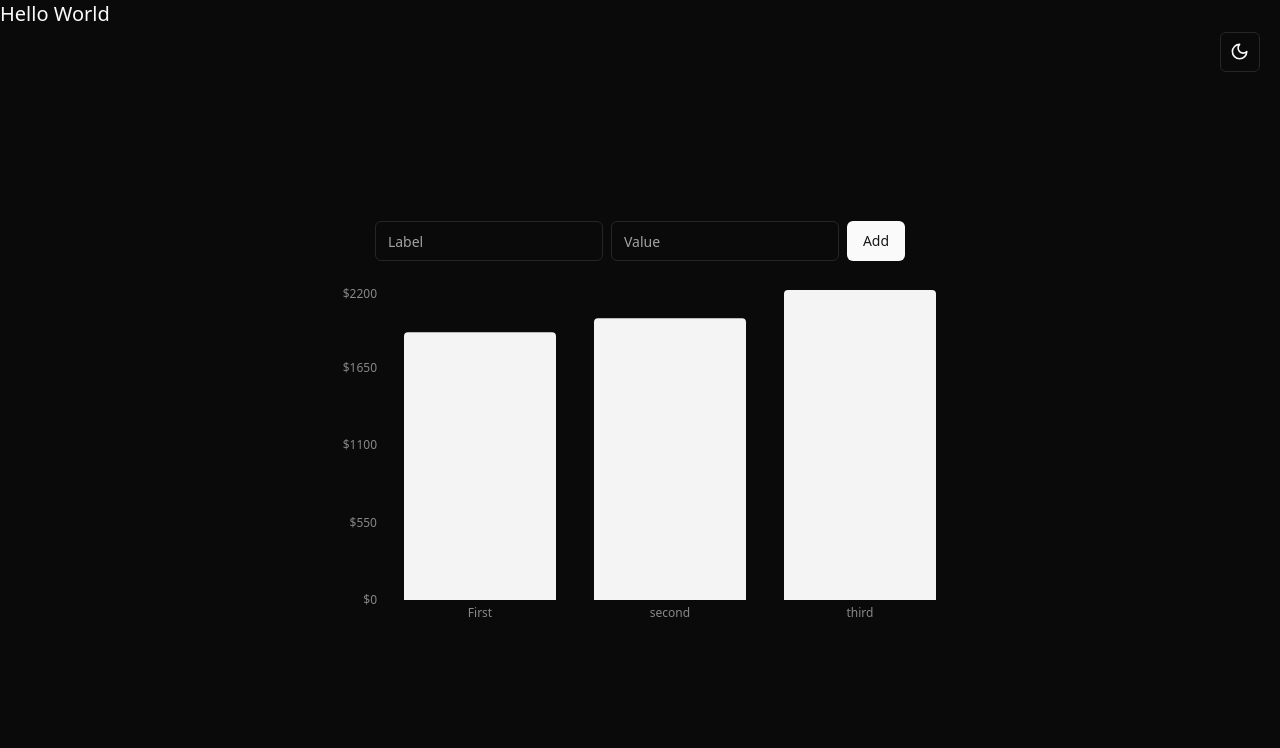
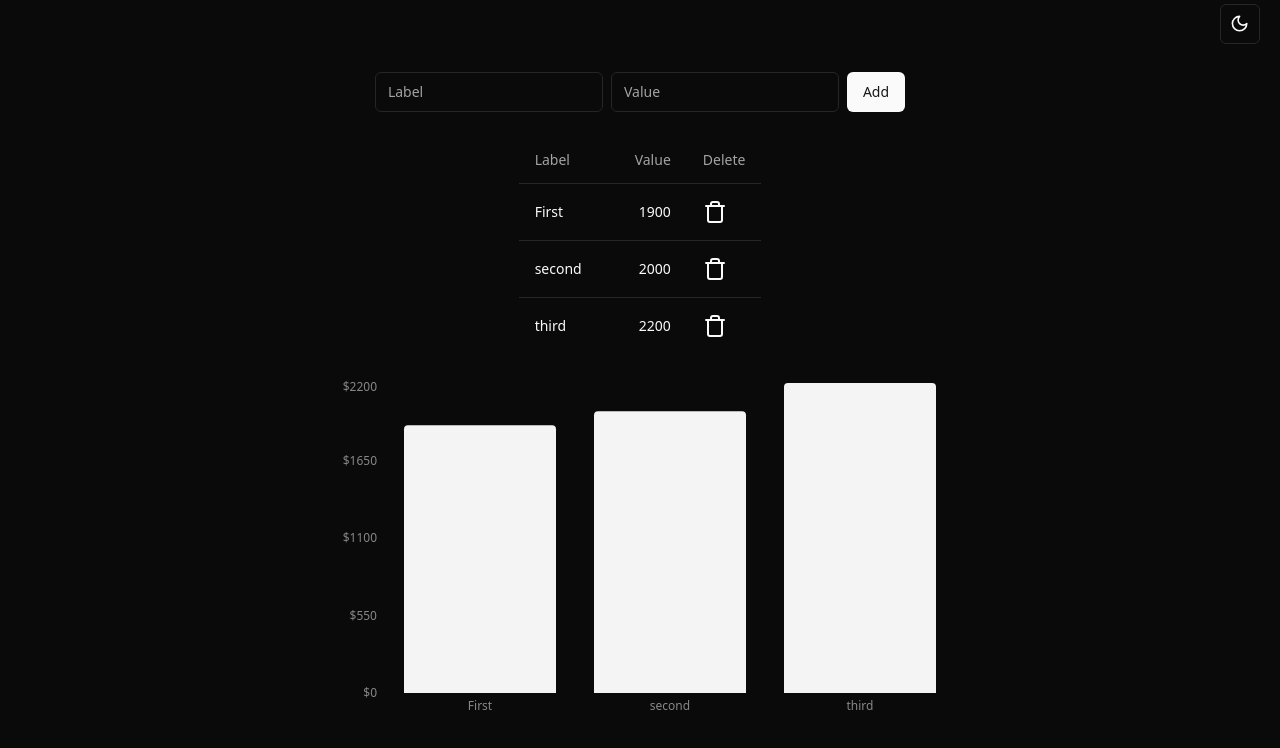
Before and after one commit to Croosh/simplycharting, a React (Vite) app: page / in a window 1280 px wide. Shown: the top 748 px of the page. Built offline with nearby package versions, Linux system fonts and the light colour scheme.

Commit message:
Delete Functionality

```diff
--- a/src/App.tsx
+++ b/src/App.tsx
@@ -3,7 +3,6 @@
 function App() {
   return (
     <>
-      <h1 className=" text-xl">Hello World</h1>
       <Dashoard />
     </>
   );
--- a/src/components/Dashboard.tsx
+++ b/src/components/Dashboard.tsx
@@ -3,6 +3,7 @@
 import { useState } from "react";
 import Chart from "./Chart";
 import { ModeToggle } from "./mode-toggle";
+import DataTable from "./Table";
 export default function Dashoard() {
   const [row, setRow] = useState<object[]>([
     {
@@ -27,6 +28,10 @@
     newLabelValue("");
   };
 
+  const handleDeleteRow = (rowToDelete) => {
+    setRow(row.filter((therow) => therow !== rowToDelete));
+  };
+
   return (
     <div className=" h-screen relative  justify-center items-center flex flex-col gap-6">
       <div className="absolute top-1  right-5">
@@ -49,6 +54,7 @@
         />
         <Button onClick={handleRowCreate}>Add</Button>
       </div>
+      <DataTable data={row} onDeleteRow={handleDeleteRow} />
       <div className="flex w-[50%]">
         <Chart data={row} />
       </div>
--- a/src/components/Table.tsx
+++ b/src/components/Table.tsx
@@ -1,47 +1,40 @@
 import {
-  Cell,
-  Column,
-  Row,
-  TableView,
+  Table,
   TableBody,
+  TableCell,
+  TableHead,
   TableHeader,
-} from "@adobe/react-spectrum";
-import { Delete } from "lucide-react";
+  TableRow,
+} from "@/components/ui/table";
+import { Trash } from "lucide-react";
 
-function Table({ row }: { row: any }) {
+function DataTable({ data, onDeleteRow }) {
   return (
-    <div className="flex gap-2 justify-center items-center flex-col">
-      <div className="flex gap-2 flex-col w-96 justify-center items-center">
-        {row?.length > 0 ? (
-          <TableView
-            width={window.innerWidth / 2}
-            aria-label="Example table with static contents"
-          >
-            <TableHeader>
-              <Column align="center" allowsResizing>
-                Label
-              </Column>
-              <Column align="center" allowsResizing>
-                Value
-              </Column>
-              <Column align="end">Delete</Column>
-            </TableHeader>
-            <TableBody>
-              {row.map((row: any) => (
-                <Row key={row.id}>
-                  <Cell>{row.name}</Cell>
-                  <Cell>{row.value}</Cell>
-                  <Cell>
-                    <Delete />
-                  </Cell>
-                </Row>
-              ))}
-            </TableBody>
-          </TableView>
-        ) : null}
-      </div>
+    <div>
+      <Table>
+        <TableHeader>
+          <TableRow>
+            <TableHead className="w-[100px]">Label</TableHead>
+            <TableHead className="text-right">Value</TableHead>
+            <TableHead className="text-right">Delete</TableHead>
+          </TableRow>
+        </TableHeader>
+        <TableBody>
+          {data.map((row) => {
+            return (
+              <TableRow>
+                <TableCell className="font-medium">{row.name}</TableCell>
+                <TableCell className="text-right">{row.value}</TableCell>
+                <TableCell>
+                  <Trash onClick={() => onDeleteRow(row)} />
+                </TableCell>
+              </TableRow>
+            );
+          })}
+        </TableBody>
+      </Table>
     </div>
   );
 }
 
-export default Table;
+export default DataTable;
--- /dev/null
+++ b/src/components/ui/table.tsx
@@ -0,0 +1,117 @@
+import * as React from "react"
+
+import { cn } from "@/lib/utils"
+
+const Table = React.forwardRef<
+  HTMLTableElement,
+  React.HTMLAttributes<HTMLTableElement>
+>(({ className, ...props }, ref) => (
+  <div className="relative w-full overflow-auto">
+    <table
+      ref={ref}
+      className={cn("w-full caption-bottom text-sm", className)}
+      {...props}
+    />
+  </div>
+))
+Table.displayName = "Table"
+
+const TableHeader = React.forwardRef<
+  HTMLTableSectionElement,
+  React.HTMLAttributes<HTMLTableSectionElement>
+>(({ className, ...props }, ref) => (
+  <thead ref={ref} className={cn("[&_tr]:border-b", className)} {...props} />
+))
+TableHeader.displayName = "TableHeader"
+
+const TableBody = React.forwardRef<
+  HTMLTableSectionElement,
+  React.HTMLAttributes<HTMLTableSectionElement>
+>(({ className, ...props }, ref) => (
+  <tbody
+    ref={ref}
+    className={cn("[&_tr:last-child]:border-0", className)}
+    {...props}
+  />
+))
+TableBody.displayName = "TableBody"
+
+const TableFooter = React.forwardRef<
+  HTMLTableSectionElement,
+  React.HTMLAttributes<HTMLTableSectionElement>
+>(({ className, ...props }, ref) => (
+  <tfoot
+    ref={ref}
+    className={cn(
+      "border-t bg-muted/50 font-medium [&>tr]:last:border-b-0",
+      className
+    )}
+    {...props}
+  />
+))
+TableFooter.displayName = "TableFooter"
+
+const TableRow = React.forwardRef<
+  HTMLTableRowElement,
+  React.HTMLAttributes<HTMLTableRowElement>
+>(({ className, ...props }, ref) => (
+  <tr
+    ref={ref}
+    className={cn(
+      "border-b transition-colors hover:bg-muted/50 data-[state=selected]:bg-muted",
+      className
+    )}
+    {...props}
+  />
+))
+TableRow.displayName = "TableRow"
+
+const TableHead = React.forwardRef<
+  HTMLTableCellElement,
+  React.ThHTMLAttributes<HTMLTableCellElement>
+>(({ className, ...props }, ref) => (
+  <th
+    ref={ref}
+    className={cn(
+      "h-12 px-4 text-left align-middle font-medium text-muted-foreground [&:has([role=checkbox])]:pr-0",
+      className
+    )}
+    {...props}
+  />
+))
+TableHead.displayName = "TableHead"
+
+const TableCell = React.forwardRef<
+  HTMLTableCellElement,
+  React.TdHTMLAttributes<HTMLTableCellElement>
+>(({ className, ...props }, ref) => (
+  <td
+    ref={ref}
+    className={cn("p-4 align-middle [&:has([role=checkbox])]:pr-0", className)}
+    {...props}
+  />
+))
+TableCell.displayName = "TableCell"
+
+const TableCaption = React.forwardRef<
+  HTMLTableCaptionElement,
+  React.HTMLAttributes<HTMLTableCaptionElement>
+>(({ className, ...props }, ref) => (
+  <caption
+    ref={ref}
+    className={cn("mt-4 text-sm text-muted-foreground", className)}
+    {...props}
+  />
+))
+TableCaption.displayName = "TableCaption"
+
+export {
+  Table,
+  TableHeader,
+  TableBody,
+  TableFooter,
+  TableHead,
+  TableRow,
+  TableCell,
+  TableCaption,
+}
```
